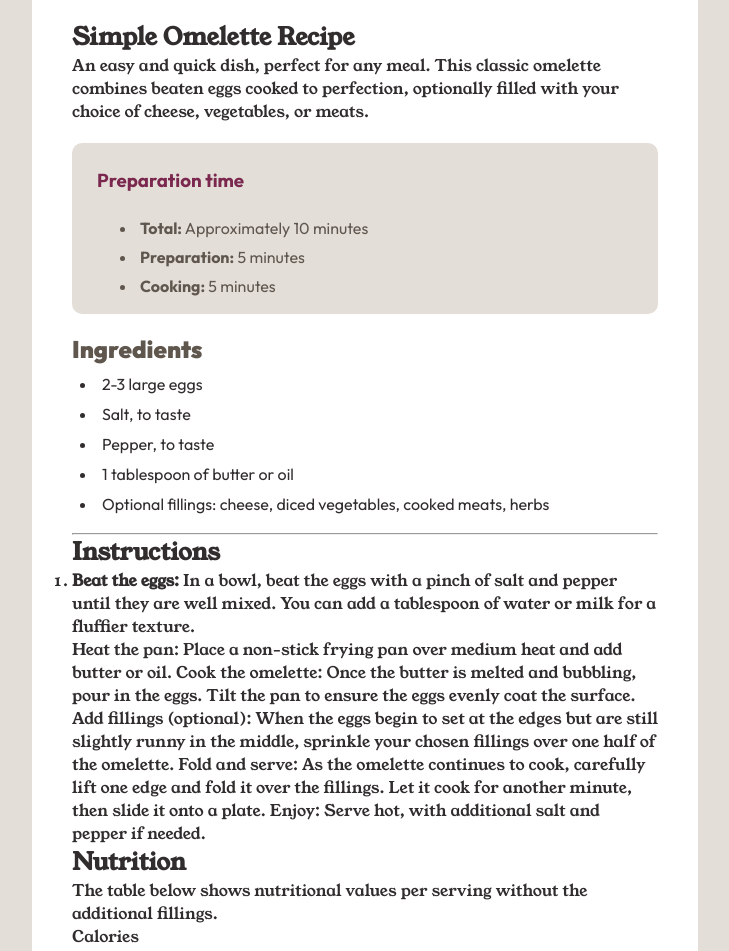
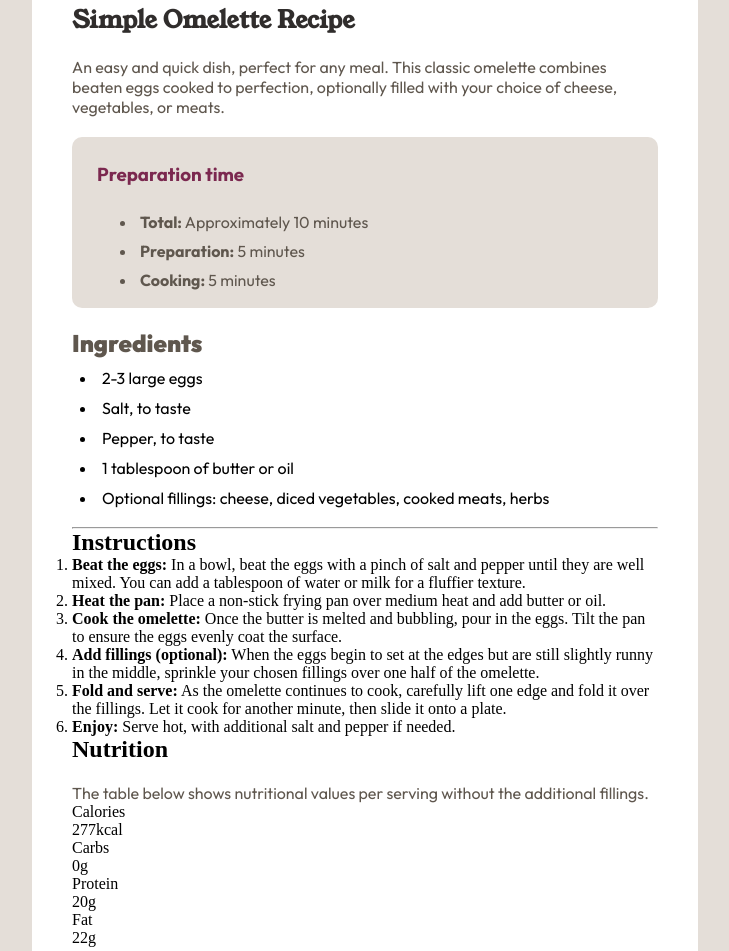
Before and after one commit to Diegoswebdev/fonte-end-mentor, a plain HTML site: page recipe-page-main/index.html in a window 1280 px wide. Shown: the part 425-1376 px from the top of the page, without its empty margins (275-1004 px from the left). Drawn offline with Linux system fonts and the light colour scheme.

Commit message:
fiz alguns ajustes na resposividade

```diff
--- a/recipe-page-main/index.html
+++ b/recipe-page-main/index.html
@@ -41,21 +41,30 @@
         </ul>
       </section>
       <hr>
+      <section class="four-section">
         <h2>Instructions</h2>
         <ol>
           <li>
             <strong>Beat the eggs:</strong> In a bowl, beat the eggs with a pinch of salt and pepper until they are well mixed.
             You can add a tablespoon of water or milk for a fluffier texture.
           </li>
-        Heat the pan: Place a non-stick frying pan over medium heat and add butter or oil.
-        Cook the omelette: Once the butter is melted and bubbling, pour in the eggs. Tilt the pan to ensure
+          <li><strong>Heat the pan:</strong> Place a non-stick frying pan over medium heat and add butter or oil.</li>
+          <li>
+            <strong>Cook the omelette:</strong> Once the butter is melted and bubbling, pour in the eggs. Tilt the pan to ensure
             the eggs evenly coat the surface.
-        Add fillings (optional): When the eggs begin to set at the edges but are still slightly runny in the
+          </li>
+          <li>
+            <strong>Add fillings (optional):</strong> When the eggs begin to set at the edges but are still slightly runny in the
             middle, sprinkle your chosen fillings over one half of the omelette.
-        Fold and serve: As the omelette continues to cook, carefully lift one edge and fold it over the
+          </li>
+          <li>
+            <strong>Fold and serve:</strong> As the omelette continues to cook, carefully lift one edge and fold it over the
             fillings. Let it cook for another minute, then slide it onto a plate.
-        Enjoy: Serve hot, with additional salt and pepper if needed.
+          </li>
+          <li><strong>Enjoy:</strong> Serve hot, with additional salt and pepper if needed.</li>
         </ol>
+      </section>
+      <section class="five-section">
         <h2>Nutrition</h2>
         <p>The table below shows nutritional values per serving without the additional fillings.</p>
         <section>
@@ -68,6 +77,7 @@
           <div>Fat</div>
           <div>22g</div>
         </section>
+      </section>
 
     </section>
   </main>
--- a/recipe-page-main/style.css
+++ b/recipe-page-main/style.css
@@ -20,7 +20,7 @@
 html, body{
     background-color:hsl(30, 18%, 87%);
     height: auto;
-    min-height: 100%;
+    min-height: 100vh;
     display: flex;
     justify-content: center;
     align-items: center;
@@ -32,7 +32,8 @@ html, body{
 main{
     background-color: hsl(0, 0%, 100%);
     border-radius: 10px;
-    width: 666px;
+    width: 100%;
+    min-width: 100%;
 
 }
 
@@ -43,18 +44,20 @@ main{
 
 .one-section img{
     display: block;
-    margin: auto;
-    width: 39em;
+    margin: 0 auto;
+    width: 100%;
+    min-width: 100%;
     border-radius: 10px;
 }
 
-.one-section, h1 {
+.one-section h1 {
     font-family: 'Young Serif';
+    font-weight: 600;
     color: hsl(24, 5%, 18%);
     margin-top: 20px;
 }
 
-.one-section > h1 > p {
+.one-section p {
     font-family: 'Outfit';
     font-weight: 400;
     color: hsl(30, 10%, 34%);
@@ -80,7 +83,7 @@ main{
     font-family: 'Outfit';
     font-weight: 400;
     color: hsl(30, 10%, 34%);
-    margin-left: 50px;
+    margin-left: 20px;
     padding: 5px;
 
 }
@@ -105,7 +108,33 @@ main{
 .three-section > ul > li{
     font-family: 'Outfit';
     font-weight: 400;
-    margin-left: 25px;
+    margin-left: 20px;
     padding: 5px;
 
 }
+
+/* Estilos para telas maiores que 768px */
+@media (min-width: 768px) {
+    main {
+        max-width: 666px; /* Define a largura máxima para tablets */
+    }
+
+    body {
+        margin: 50px; /* Aumenta a margem para telas maiores */
+    }
+
+    .true-section ul {
+        margin-left: 50px; /* Aumenta a margem para telas maiores */
+    }
+
+    .three-section ul li {
+        margin-left: 25px; /* Aumenta a margem para telas maiores */
+    }
+}
+
+/* Estilos para telas maiores que 1440px */
+@media (min-width: 1440px) {
+    main {
+        max-width: 800px; /* Aumenta a largura máxima para telas maiores */
+    }
+}
```
Lines whose indentation alone changed are shown as unchanged.
